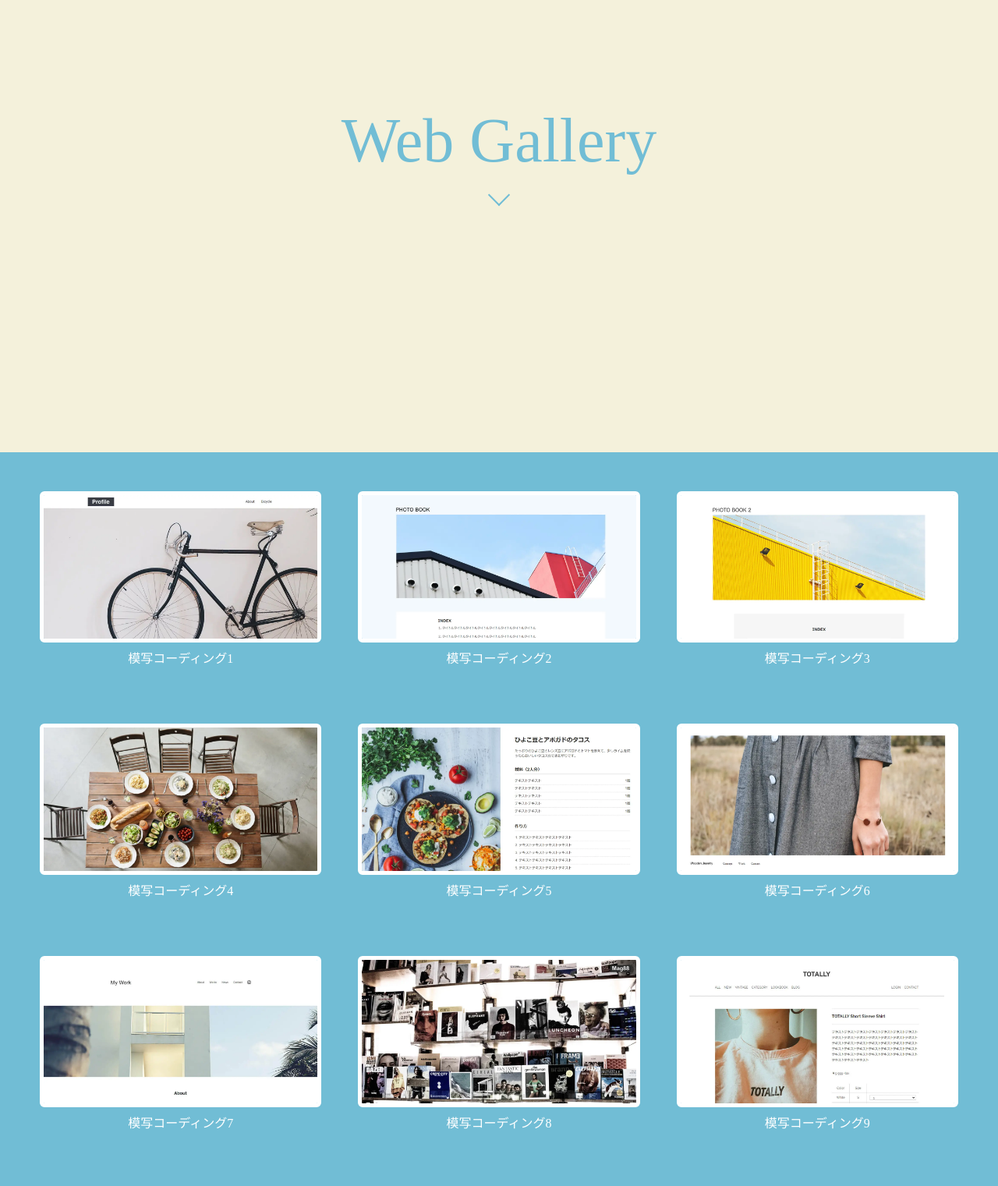
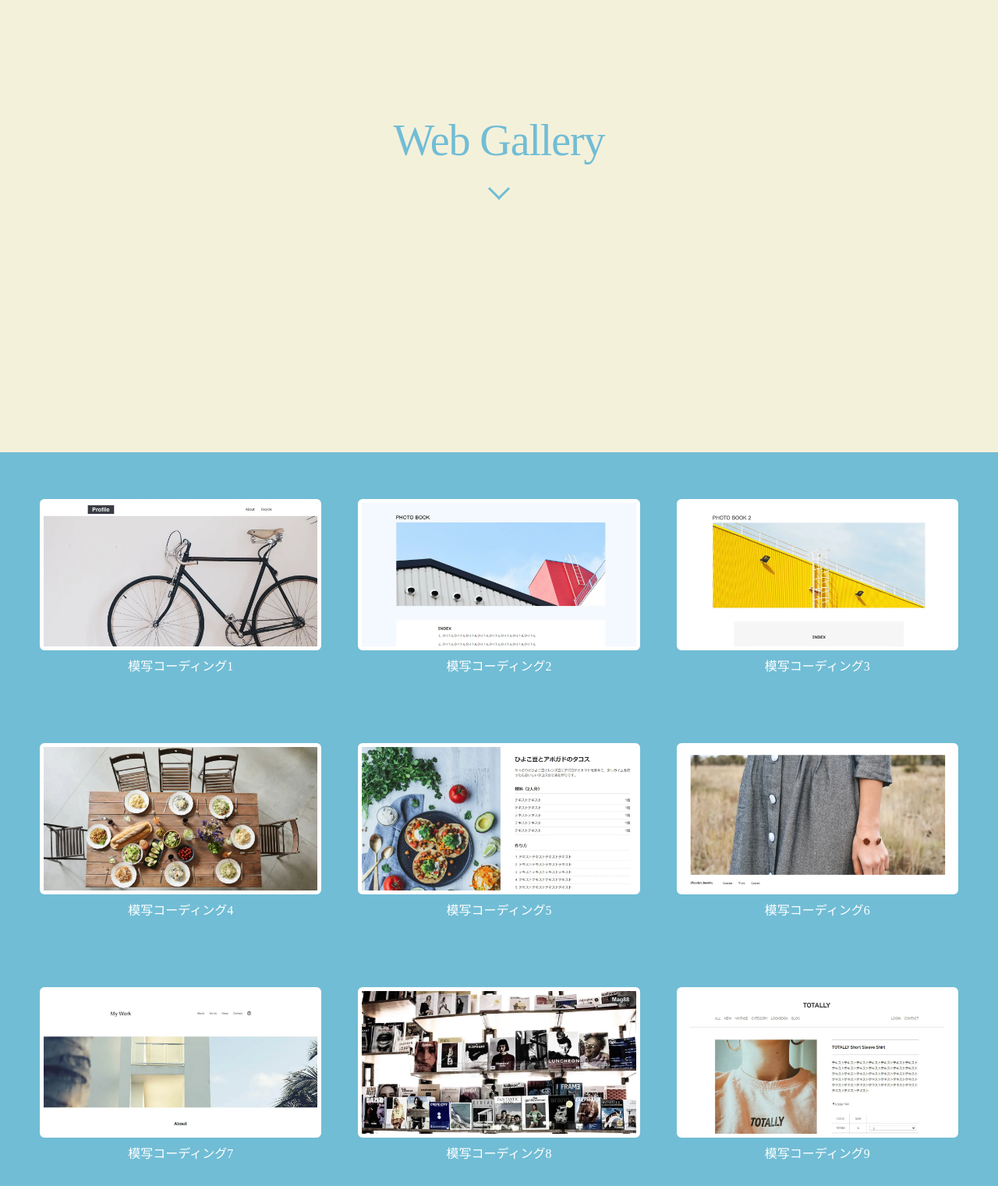
Before and after one commit to kawamugal/kawamugal.github.io, a plain HTML site: page web/index.html in a window 1280 px wide. Shown: the part 220-1741 px from the top of the page at 78% size. Drawn offline with nearby package versions, Linux system fonts and the light colour scheme; some packages are replaced by stand-ins of ours; a web font is replaced by a local one.

Commit message:
Add files via upload

```diff
--- a/web/css/style.scss
+++ b/web/css/style.scss
@@ -13,7 +13,6 @@ $media-sp: 830px ;
 ------------------------------- */
 html {
   font-size: 100%;
-  // height: 300vh;
 }
 
 body {
@@ -21,7 +20,6 @@ body {
   color: $textColor;
   font-size: 1rem;
   line-height: 1;
-  // height: 100%;
 }
 
 a {
@@ -39,7 +37,6 @@ img {
 }
 
 .wrapper {
-  // height: 100%;
   max-width: 1400px;
   margin: 0 auto;
   padding: 0 4%;
@@ -57,18 +54,42 @@ header {
   display: flex;
   align-items: center;
   justify-content: center;
+  // border: 10px $baseColor solid;
 
   a {
     color: $baseColor;
+    transition: 0.5s ;
+    position: relative;
+
+    &:hover {
+      // transform: translateY(10px);
+    }
+
+    &::after {
+    content: '';
+    position: absolute;
+    bottom: -4px;
+    left: 8px;
+    width: 88%;
+    height: 3px;
+    background:$baseColor;
+    /*アニメーションの指定*/
+    transition: all .3s;
+    transform: scale(0, 1);/*X方向0、Y方向1*/
+    transform-origin: right top;/*上部中央基点*/
+    }
+
+    &:hover::after {
+    transform: scale(1, 1);
+    }
   }
 }
-
 
 h1 {
   font-family:'Vast Shadow';
   font-weight: normal;
-  font-size: 5rem;
-  // letter-spacing: 0.15em;
+  font-size: 3.5rem;
+  letter-spacing: -0.02em;
   position: relative;
 
   &::after { //矢印
@@ -76,25 +97,37 @@ h1 {
     display: block;
     position: absolute;
     left: calc(50% - 10px);
-    top: 100px;
+    top: 80px;
     width:20px; height:20px;
-    border-bottom: 2px $baseColor solid;
-    border-right: 2px $baseColor solid;
-    transform: rotate(45deg);
+    border-bottom: 3px $baseColor solid;
+    border-right: 3px $baseColor solid;
+    transform: rotate(45deg) translateY(0) translateX(0);
+    transition: 0.5s ;
+  }
+
+  &:hover::after {
+    // display: none;
+    transform: rotate(45deg) translateY(10px) translateX(10px);
   }
 }
 
 /* メイン */
 #gallery {
-  // height: 100%;
+
+  a {
+    transition: 0.1s ;
+
+    &:hover {
+      opacity: 0.5;
+    }
+  }
 
   .grid-item {
-    padding-top: 50px;
-    margin-bottom: 50px;
+    padding-top: 60px;
+    margin-bottom: 60px;
     display: grid;
-    gap: 4%;
+    gap: 80px 4%;
     grid-template-columns: repeat(auto-fit, minmax(360px, 1fr));
-    // grid-auto-rows: minmax(auto);
 
     img {
       border: 5px $textColor solid;
@@ -104,10 +137,6 @@ h1 {
     p {
       padding: 10px;
     }
-
-    a:hover {
-      opacity: 0.7;
-    }
   }
 }
 
@@ -115,7 +144,7 @@ h1 {
 
 .fadeUp{
 animation-name:fadeUpAnime;
-animation-duration:1.5s;
+animation-duration:1s;
 animation-fill-mode:forwards;
 opacity:0;
 }
@@ -123,7 +152,7 @@ opacity:0;
 @keyframes fadeUpAnime{
   from {
     opacity: 0;
-  transform: translateY(50px);
+  transform: translateY(20px);
   }
 
   to {
@@ -132,7 +161,7 @@ opacity:0;
   }
 }
 
-/* スクロールをしたら出現する要素にはじめに透過0を指定　*/
+/* スクロールをしたら出現する要素にはじめに透過0を指定*/
 .fadeUpTrigger{
     opacity: 0;
 }
@@ -150,10 +179,13 @@ footer {
 ------------------------------- */
 @media screen and (max-width:$media-sp){
 
-#gallery {
-  .grid-item {
-    gap: 1%;
-    grid-template-columns: 1fr;
+  h1 {
+    font-size: 3rem;
   }
+
+  #gallery {
+    .grid-item {
+      grid-template-columns: 1fr;
+    }
 }
 }
--- a/web/index.html
+++ b/web/index.html
@@ -19,85 +19,85 @@
 
   <header>
     <div>
-      <a href="#gallery"><h1><span class="title">Web Gallery</span></h1></a>
+      <a href="#gallery"><h1>Web Gallery</h1></a>
     </div>
   </header>
 
   <main id="gallery" class="">
-    <ul class="grid-item wrapper fadeUpTrigger">
-      <li class="">
+    <ul class="grid-item wrapper">
+      <li class="fadeUpTrigger">
         <a href="../web1/index.html"><img src="img/mainvisual.webp" alt="">
         <p>模写コーディング1</p></a>
       </li>
-      <li>
+      <li class="fadeUpTrigger">
         <a href="../web2/index.html"><img src="img/mainvisual-1.webp" alt="">
         <p>模写コーディング2</p></a>
       </li>
-      <li>
+      <li class="fadeUpTrigger">
         <a href="../web3/index.html"><img src="img/mainvisual-2.webp" alt="">
         <p>模写コーディング3</p></a>
       </li>
-      <li>
+      <li class="fadeUpTrigger">
         <a href="../web4/index.html"><img src="img/mainvisual-3.webp" alt="">
         <p>模写コーディング4</p></a>
       </li>
-      <li>
+      <li class="fadeUpTrigger">
         <a href="../web5/index.html"><img src="img/mainvisual-4.webp" alt="">
         <p>模写コーディング5</p></a>
       </li>
-      <li>
+      <li class="fadeUpTrigger">
         <a href="../web6/index.html"><img src="img/mainvisual-5.webp" alt="">
         <p>模写コーディング6</p></a>
       </li>
-      <li>
+      <li class="fadeUpTrigger">
         <a href="../web7/index.html"><img src="img/mainvisual-6.webp" alt="">
         <p>模写コーディング7</p></a>
       </li>
-      <li>
+      <li class="fadeUpTrigger">
         <a href="../web8/index.html"><img src="img/mainvisual-7.webp" alt="">
         <p>模写コーディング8</p></a>
       </li>
-      <li>
+      <li class="fadeUpTrigger">
         <a href="../web9/index.html"><img src="img/mainvisual-8.webp" alt="">
         <p>模写コーディング9</p></a>
       </li>
-      <li>
+      <li class="fadeUpTrigger">
         <a href="../web10/index.html"><img src="img/mainvisual-9.webp" alt="">
         <p>模写コーディング10</p></a>
       </li>
-      <li>
+      <li class="fadeUpTrigger">
         <a href="../web11/index.html"><img src="img/mainvisual-10.webp" alt="">
         <p>模写コーディング11</p></a>
       </li>
-      <li>
+      <li class="fadeUpTrigger">
         <a href="../web12/index.html"><img src="img/mainvisual-11.webp" alt="">
         <p>模写コーディング12</p></a>
       </li>
-      <li>
+      <li class="fadeUpTrigger">
         <a href="../web13/index.html"><img src="img/mainvisual-12.webp" alt="">
         <p>模写コーディング13</p></a>
       </li>
-      <li>
+      <li class="fadeUpTrigger">
         <a href="../web14/index.html"><img src="img/mainvisual-13.webp" alt="">
         <p>模写コーディング14</p></a>
       </li>
-      <li>
+      <li class="fadeUpTrigger">
         <a href="../web15/index.html"><img src="img/mainvisual-14.webp" alt="">
         <p>模写コーディング15</p></a>
       </li>
-      <li>
+      <li class="fadeUpTrigger">
         <a href="../web16/index.html"><img src="img/mainvisual-15.webp" alt="">
         <p>模写コーディング16</p></a>
       </li>
-      <li>
+      <li class="fadeUpTrigger">
         <a href="../web17/index.html"><img src="img/mainvisual-16.webp" alt="">
         <p>模写コーディング17</p></a>
       </li>
-      <li>
+      <li class="fadeUpTrigger">
         <a href="../web18/index.html"><img src="img/mainvisual-17.webp" alt="">
         <p>模写コーディング18</p></a>
       </li>
-      <li>
+      <li class="fadeUpTrigger">
         <a href="../web19/index.html"><img src="img/mainvisual-18.webp" alt="">
         <p>模写コーディング19</p></a>
       </li>
@@ -106,7 +106,7 @@
   </main>
 
   <footer>
-    <!-- <p class="wrapper">© Kawamura</p> -->
+    <p class="wrapper">© Kawamura</p>
   </footer>
 
 <script src="https://ajax.googleapis.com/ajax/libs/jquery/3.6.0/jquery.min.js"></script>
```
Also changed, not shown: web/css/style.min.css.
